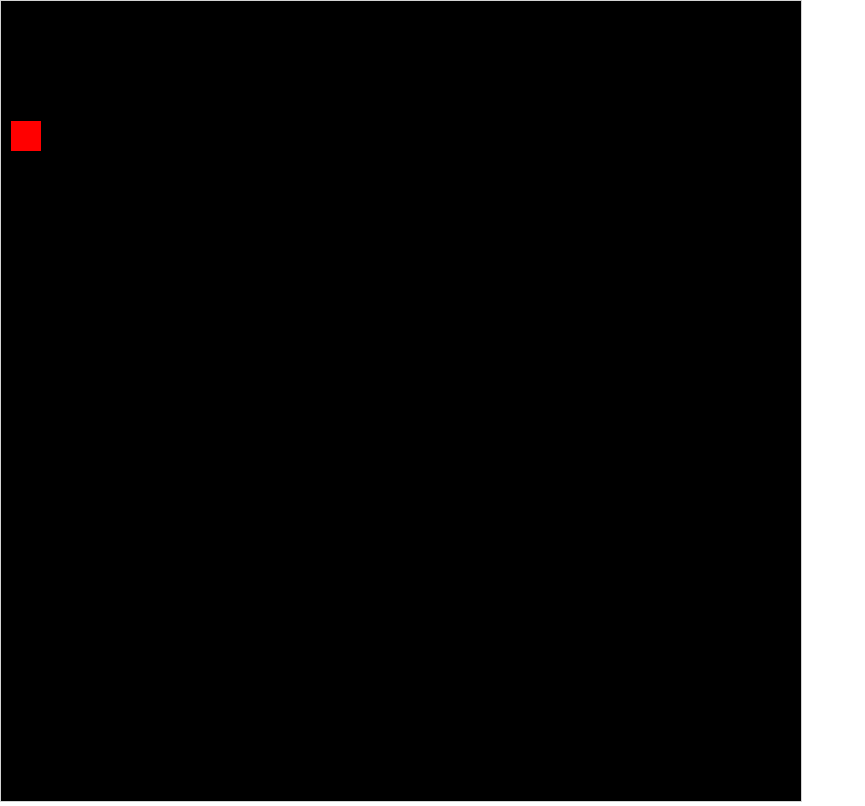
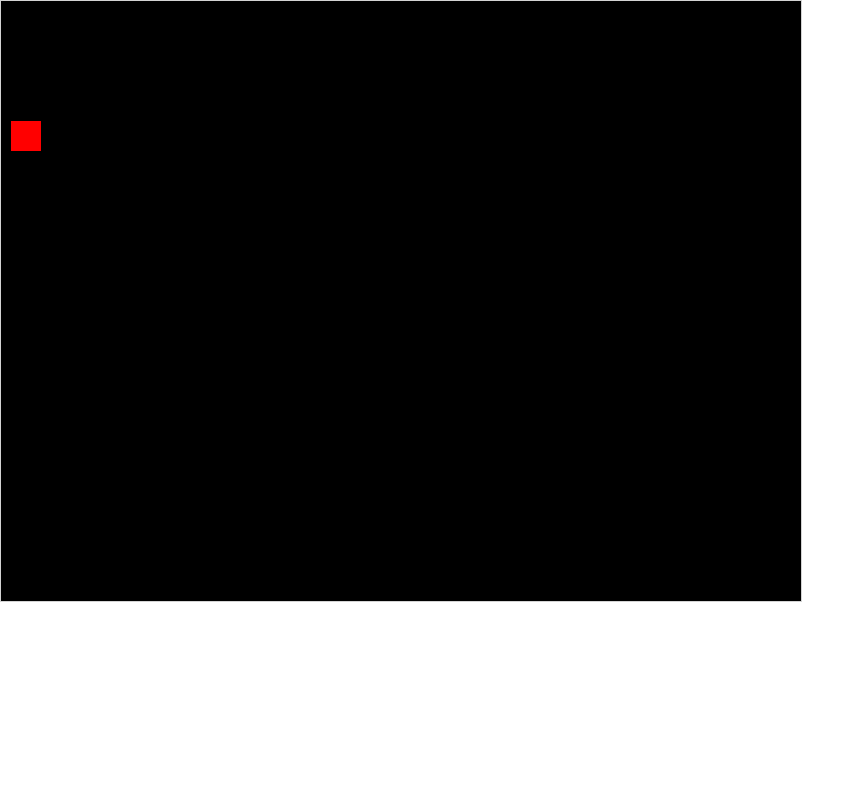
Before and after one commit to HotPizzaYT/Haxornite2D, a plain HTML site: page index.html in a window 1280 px wide. Shown: the whole page, without its empty margins (0-865 px from the left). Drawn offline with Linux system fonts and the light colour scheme.

Commit message:
Fix screen size

```diff
--- a/index.html
+++ b/index.html
@@ -62,7 +62,7 @@ var myGameArea = {
     canvas : document.createElement("canvas"),
     start : function() {
         this.canvas.width = screen.width;
-        this.canvas.height = screen.width;
+        this.canvas.height = screen.height;
         this.canvas.onkeydown = "checkKeys(event)";
         this.context = this.canvas.getContext("2d");
         document.body.insertBefore(this.canvas, document.body.childNodes[0]);
```
